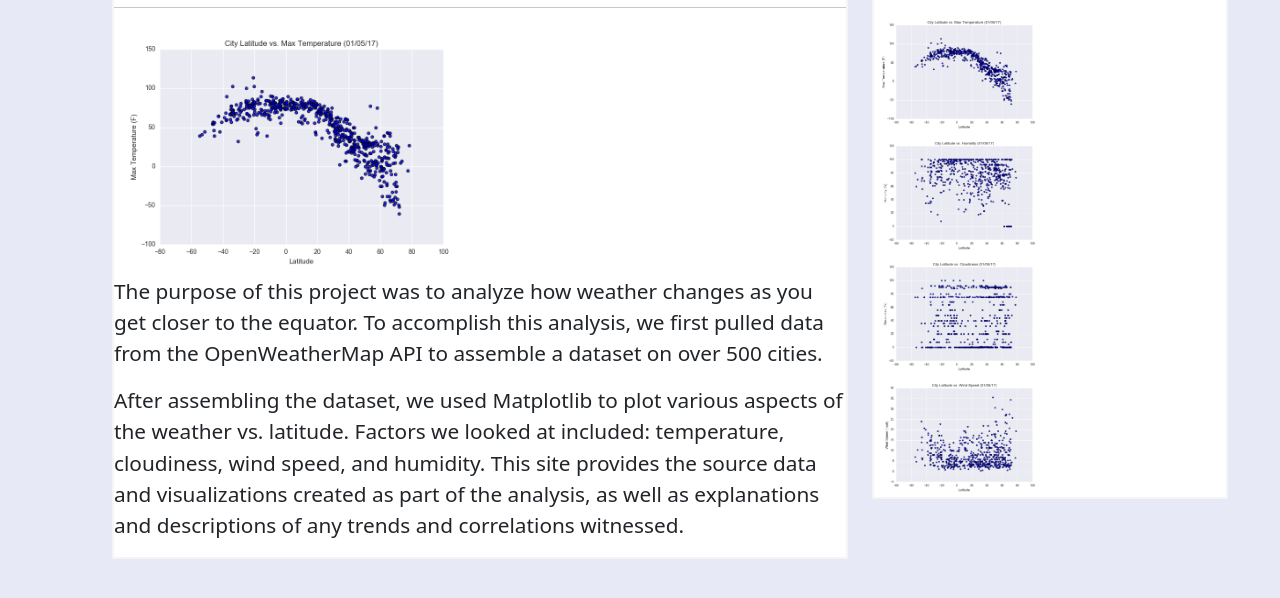
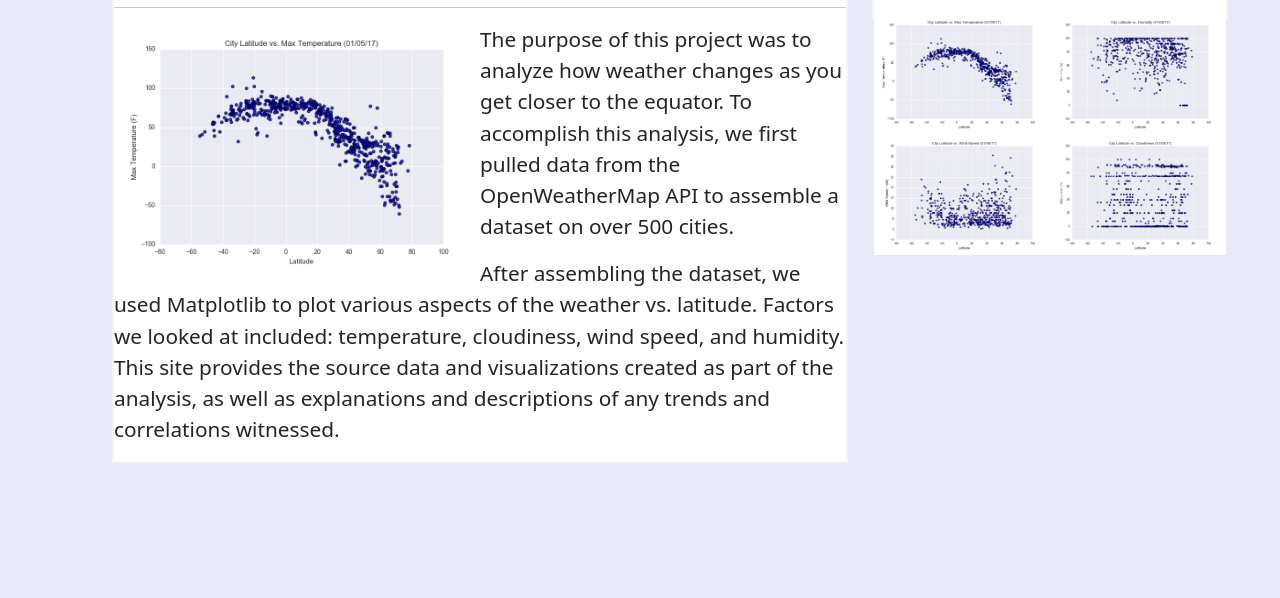
Before and after one commit to uzmabb182/web-design-assignment, a plain HTML site: page Starter Files/index.html in a window 1280 px wide. Shown: the part 236-834 px from the top of the page. After the commit the page ends 800 px from the top, so only its background shows below. Drawn offline with nearby package versions, Linux system fonts and the light colour scheme.

Commit message:
figure sizing is fixed

```diff
--- a/Starter Files/index.html
+++ b/Starter Files/index.html
@@ -55,7 +55,7 @@
                 <div class="box box-1">
                     <h1>Summary: Latitude vs. X</h1>
                     <hr>
-                    <a href="#"><img class="img" src="static/images/Fig1.png" alt="Latitude vs. Temp" /></a>
+                    <a href="#"><img class="img-1" src="static/images/Fig1.png" alt="Latitude vs. Temp" /></a>
                     <p>
                         The purpose of this project was to analyze how weather changes
                         as you get closer to the equator. To accomplish this analysis,
@@ -76,10 +76,16 @@
                 <div class="box box-2">
                     <h1>Visualiztions</h1>
                     <hr>
-                    <a href="max_temp.html"><img class="img" src="static/images/Fig1.png" alt="Latitude vs. Max Temp" /></a>
-                    <a href="humidity.html"><img class="img" src="static/images/Fig2.png" alt="Latitude vs. Humidity" /></a>
-                    <a href="cloudiness.html"><img class="img" src="static/images/Fig3.png" alt="Latitude vs. Cloudiness" /></a>
-                    <a href="wind_speed.html"><img class="img" src="static/images/Fig4.png" alt="Latitude vs. Wind Speed" /></a>
+                    <a href="max_temp.html"><img class="img-1" src="static/images/Fig1.png"
+                            alt="Latitude vs. Max Temp" /></a>
+                    <a href="humidity.html"><img class="img-2" src="static/images/Fig2.png"
+                            alt="Latitude vs. Humidity" /></a>
+                </div>
+                <div class="box box-3">
+                    <a href="cloudiness.html"><img class="img-3" src="static/images/Fig3.png"
+                            alt="Latitude vs. Cloudiness" /></a>
+                    <a href="wind_speed.html"><img class="img-4" src="static/images/Fig4.png"
+                            alt="Latitude vs. Wind Speed" /></a>
                 </div>
             </div>
         </div>
```
